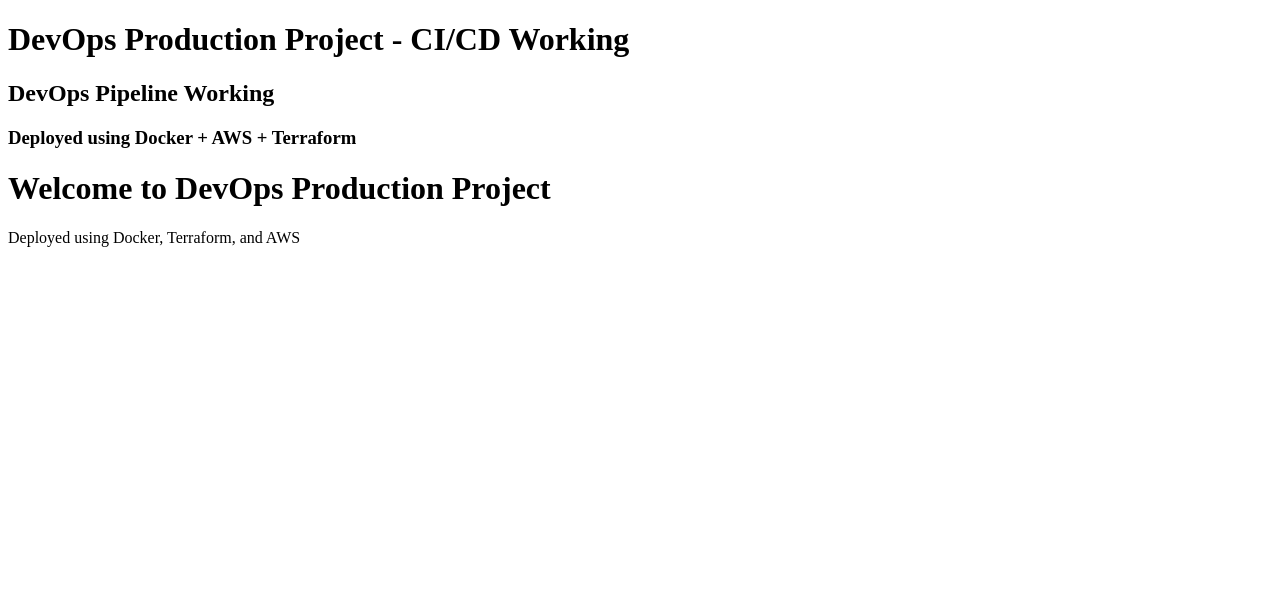
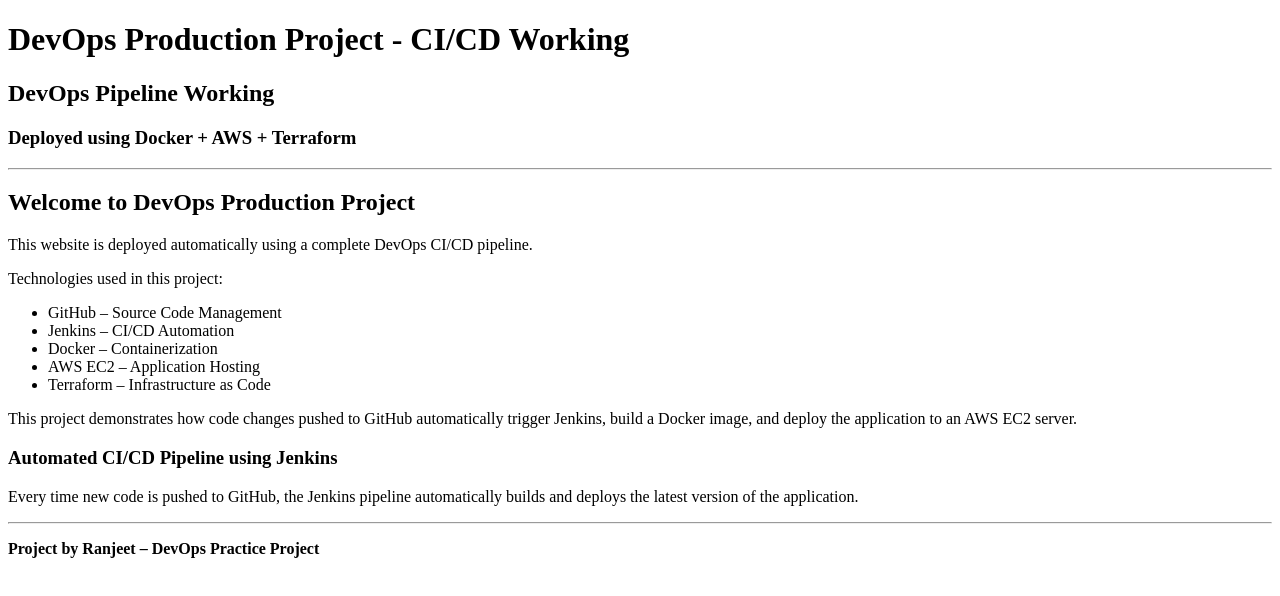
Before and after one commit to SayambarRanjeet/aws-devops-production-project, a plain HTML site: page app/index.html in a window 1280 px wide. Drawn offline with Linux system fonts and the light colour scheme.

Commit message:
update website page

```diff
--- a/app/index.html
+++ b/app/index.html
@@ -1,7 +1,7 @@
 <!DOCTYPE html>
 <html>
 <head>
-<title>DevOps Project</title>
+    <title>DevOps Production Project</title>
 </head>
 
 <body>
@@ -10,8 +10,41 @@
 <h2>DevOps Pipeline Working</h2>
 <h3>Deployed using Docker + AWS + Terraform</h3>
 
-<h1>Welcome to DevOps Production Project</h1>
-<p>Deployed using Docker, Terraform, and AWS</p>
+<hr>
+
+<h2>Welcome to DevOps Production Project</h2>
+
+<p>
+This website is deployed automatically using a complete DevOps CI/CD pipeline.
+</p>
+
+<p>
+Technologies used in this project:
+</p>
+
+<ul>
+<li>GitHub – Source Code Management</li>
+<li>Jenkins – CI/CD Automation</li>
+<li>Docker – Containerization</li>
+<li>AWS EC2 – Application Hosting</li>
+<li>Terraform – Infrastructure as Code</li>
+</ul>
+
+<p>
+This project demonstrates how code changes pushed to GitHub automatically trigger Jenkins,
+build a Docker image, and deploy the application to an AWS EC2 server.
+</p>
+
+<h3>Automated CI/CD Pipeline using Jenkins</h3>
+
+<p>
+Every time new code is pushed to GitHub, the Jenkins pipeline automatically builds
+and deploys the latest version of the application.
+</p>
+
+<hr>
+
+<p><b>Project by Ranjeet – DevOps Practice Project</b></p>
 
 </body>
 </html>
```
